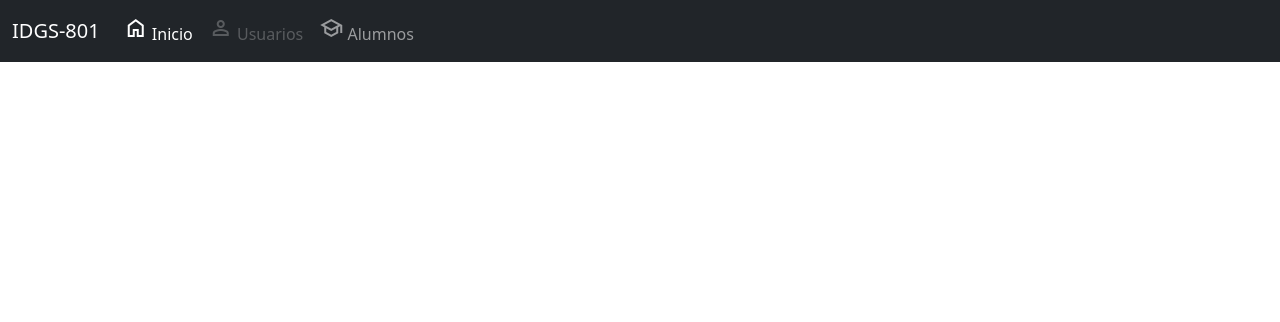
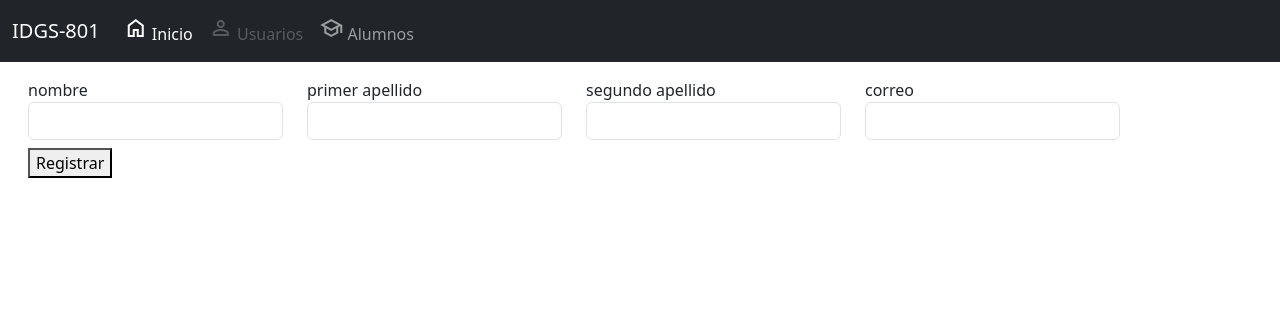
Before and after one commit to IDGS801-21000152/Flask-BD, a Flask app: template templates/index.html in a window 1280 px wide. Shown: the top 322 px of the page. Run offline with Flask 3, Linux system fonts and the light colour scheme; the template is opened without the code that fills it: values that come from a table or form of the project are taken from there, others are empty; some libraries are stand-ins or nearby versions.

Commit message:
JSME 26/02/2024
Formulario de usuario para añadir a base de datos

estado: funciona

```diff
--- a/config.py
+++ b/config.py
@@ -8,5 +8,6 @@ class Config(object):
 
 class DevelopmentConfig(Config):
     DEBUG = True
-    SQLALCHEMY_DATABASE_URL = 'mysql+pymysql://Salvador:Pepeshava_02@127.0.0.1/bdidgs081'
+    ## Creamos la base de datos en el gestor
+    SQLALCHEMY_DATABASE_URI = 'mysql+pymysql://Salvador:Pepeshava_02@127.0.0.1/bdidgs801'
     SQLALCHEMY_TRACK_MODIFICATIONS = False
--- /dev/null
+++ b/forms.py
@@ -0,0 +1,29 @@
+from wtforms import validators
+from wtforms import IntegerField, StringField, EmailField
+from wtforms import Form
+
+
+class UserForm(Form):
+    id = IntegerField('id', [validators.number_range(min=1, max=20, message='valor no valido')])
+    nombre = StringField(
+        'nombre',
+        [
+            validators.DataRequired(message='El nombre es requerido'),
+            validators.length(min= 4, max=15, message='Ingresa un nombre valido')
+        ]
+    )
+    primerApellido = StringField(
+        'primer apellido',
+        [
+            validators.DataRequired(message='el primer apellido es requerido'),
+            validators.length(min=4, max=20, message='Ingresa un apellido valido')
+        ]
+    )
+    segundoApellido = StringField('segundo apellido')
+    correo = EmailField(
+        'correo',
+        [
+            validators.DataRequired(message="El correo es requerido"),
+            validators.email('Ingresa un correo valido')
+        ]
+    )
--- a/main.py
+++ b/main.py
@@ -1,10 +1,13 @@
 
 from config import DevelopmentConfig
 
-from flask import Flask, render_template, request
+from flask import Flask, redirect, render_template, request
 from flask import flash
 from flask import g
 from flask_wtf.csrf import CSRFProtect
+import forms
+from models import db
+from models import Alumnos
 
 app = Flask(__name__)
 app.config.from_object(DevelopmentConfig)
@@ -16,9 +19,31 @@ def page_not_found(e):
     return render_template('404.html'), 404
 
 @app.route("/")
+def main():
+    return render_template("index.html")
+
+@app.route("/index", methods=["GET", "POST"])
 def index():
-    return render_template("index.html")
+    create_form = forms.UserForm(request.form)
+
+    if request.method == "POST":
+        alumnos = Alumnos(
+            nombre = create_form.nombre.data,
+            primerApellido = create_form.primerApellido.data,
+            segundoApellido = create_form.segundoApellido.data,
+            correo = create_form.correo.data
+        )
+        db.session.add(alumnos)
+        db.session.commit()
+        return redirect('/index')
+
+    return render_template('index.html', form=create_form)
 
 if __name__ == "__main__":
     csrf.init_app(app)
+    db.init_app(app)
+
+    with app.app_context():
+        db.create_all()
+
     app.run()
--- /dev/null
+++ b/templates/_macros.html
@@ -0,0 +1,11 @@
+{% macro camposNuevos(field) %}
+<td>{{field.label}}</td>
+<dd>{{field(**kwargs) | safe}}</dd>
+{% if field.errors %}
+<ul>
+    {% for error in field.errors %}
+        <li style="color: red">{{error}}</li>
+    {% endfor %}
+</ul>
+{% endif %}
+{% endmacro %}
--- a/templates/index.html
+++ b/templates/index.html
@@ -1,5 +1,56 @@
 {% extends "layout.html" %}
 
-{% block cointainer %}
-<h1>Flask BD</h1>
+{% block content %}
+{% from "_macros.html" import camposNuevos %}
+
+<div class="container">
+    <div class="row">
+        <form name="sent" action="/index" method="POST" id="contactForm">
+            <div class="row g-4">
+                <div class="col-md-3">
+                    {{
+                        camposNuevos(
+                            form.nombre,
+                            class='form-control'
+                        )
+                    }}
+                </div>
+
+                <div class="col-md-3">
+                    {{
+                        camposNuevos(
+                            form.primerApellido,
+                            class='form-control'
+                        )
+                    }}
+                </div>
+
+                <div class="col-md-3">
+                    {{
+                        camposNuevos(
+                            form.segundoApellido,
+                            class='form-control'
+                        )
+                    }}
+                </div>
+
+                <div class="col-md-3">
+                    {{
+                        camposNuevos(
+                            form.correo,
+                            class='form-control'
+                        )
+                    }}
+                </div>
+            </div>
+
+            <div class="col-12">
+                <button type="submit" name="signup" id="send-sign-up" value="registrar">
+                    Registrar
+                </button>
+            </div>
+            <input type="hidden" name="csrf_token" value="{{ csrf_token() }}" />
+        </form>
+    </div>
+</div>
 {% endblock %}
```
Also changed, not shown: models.py (added, +16 -0 lines), requirements.txt (+18 -21 lines), styles/error.scss (added, +35 -0 lines), templates/404.html (+10 -0 lines).
